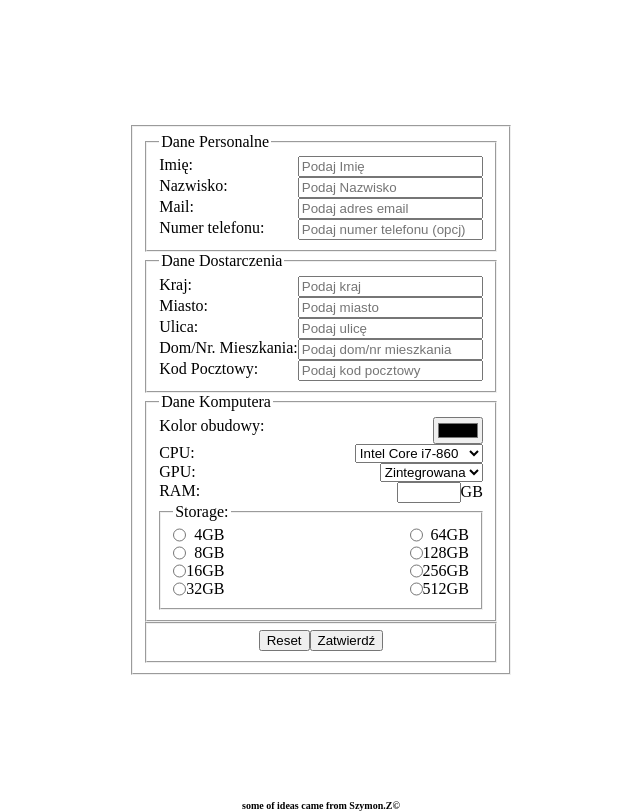
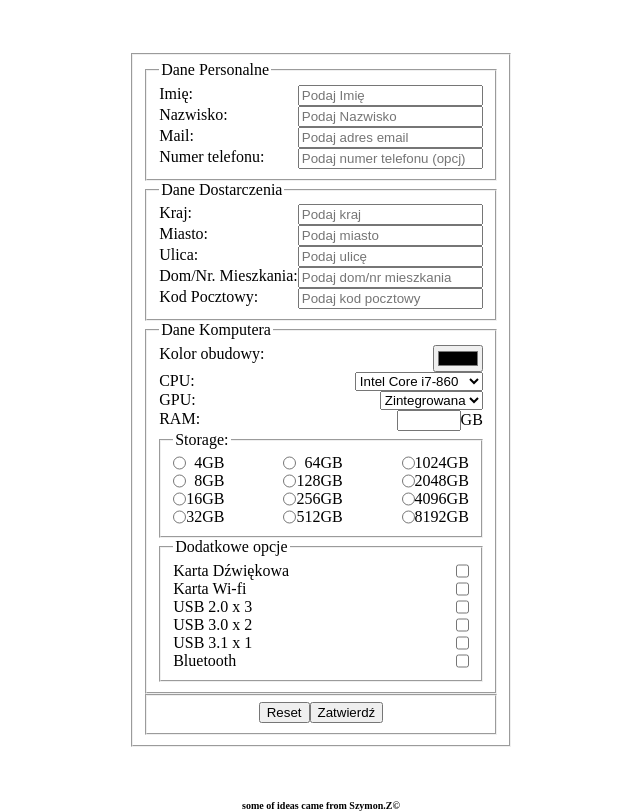
Before and after one commit to 4TiZaras/les1, a plain HTML site: page form.html in a window 1280 px wide. Shown: the whole page, without its empty margins (319-959 px from the left). Drawn offline with Linux system fonts and the light colour scheme.

Commit message:
Added addictionary features

```diff
--- a/form.html
+++ b/form.html
@@ -113,7 +113,24 @@
                         <label for="256gb"><input type="radio" name="storage">256GB</label>
                         <label for="512gb"><input type="radio" name="storage">512GB</label>
                     </div>
+                    <div>
+                        <label for="1024gb"><input type="radio" name="storage">1024GB</label>
+                        <label for="2048gb"><input type="radio" name="storage">2048GB</label>
+                        <label for="4096gb"><input type="radio" name="storage">4096GB</label>
+                        <label for="8192gb"><input type="radio" name="storage">8192GB</label>
+                    </div>
                 </label>
+                </fieldset>
+                <fieldset>
+                    <legend>Dodatkowe opcje</legend>
+                    <div>
+                        <label for="krtdrz">Karta Dźwiękowa<input type="checkbox"></label>
+                        <label for="wifi">Karta Wi-fi<input type="checkbox"></label>
+                        <label for="usb2">USB 2.0 x 3 <input type="checkbox"></label>
+                        <label for="usb3">USB 3.0 x 2 <input type="checkbox"></label>
+                        <label for="usb3.1">USB 3.1 x 1 <input type="checkbox"></label>
+                        <label for="btx">Bluetooth <input type="checkbox"></label>
+                    </div>
                 </fieldset>
             </fieldset>
             <fieldset class="int">
```
